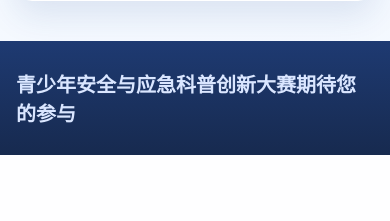
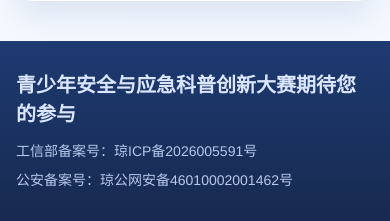
Before and after one commit to duckduckii/youth-aviation-contest-platform, a Node project: template views/innovation.ejs in a window 390 px wide. Shown: the part 1018-1239 px from the top of the page. Before the commit the page ends 1173 px from the top, so only its background shows below. Run offline with Node 20 templates, Linux system fonts and the light colour scheme; the template is opened without the code that fills it, so the values that code supplies are empty.

Commit message:
Add ICP and public security record numbers to footer

```diff
--- a/public/css/style.css
+++ b/public/css/style.css
@@ -1038,6 +1038,16 @@ textarea:focus {
   font-size: 20px;
 }
 
+.footer-records {
+  margin-top: 12px;
+  display: flex;
+  flex-wrap: wrap;
+  gap: 8px 20px;
+  font-size: 14px;
+  line-height: 1.8;
+  color: #b7c8ec;
+}
+
 .footer p {
   margin: 8px 0 0;
   line-height: 1.7;
@@ -1137,4 +1147,9 @@ textarea:focus {
   .batch-select-tools {
     align-items: flex-start;
   }
+
+  .footer-records {
+    flex-direction: column;
+    gap: 4px;
+  }
 }
--- a/views/partials/footer.ejs
+++ b/views/partials/footer.ejs
@@ -2,6 +2,10 @@
   <div class="main-container footer-grid">
     <div>
       <h3 class="footer-title">青少年安全与应急科普创新大赛期待您的参与</h3>
+      <div class="footer-records" aria-label="备案信息">
+        <span>工信部备案号：琼ICP备2026005591号</span>
+        <span>公安备案号：琼公网安备46010002001462号</span>
+      </div>
     </div>
   </div>
 </footer>
```
